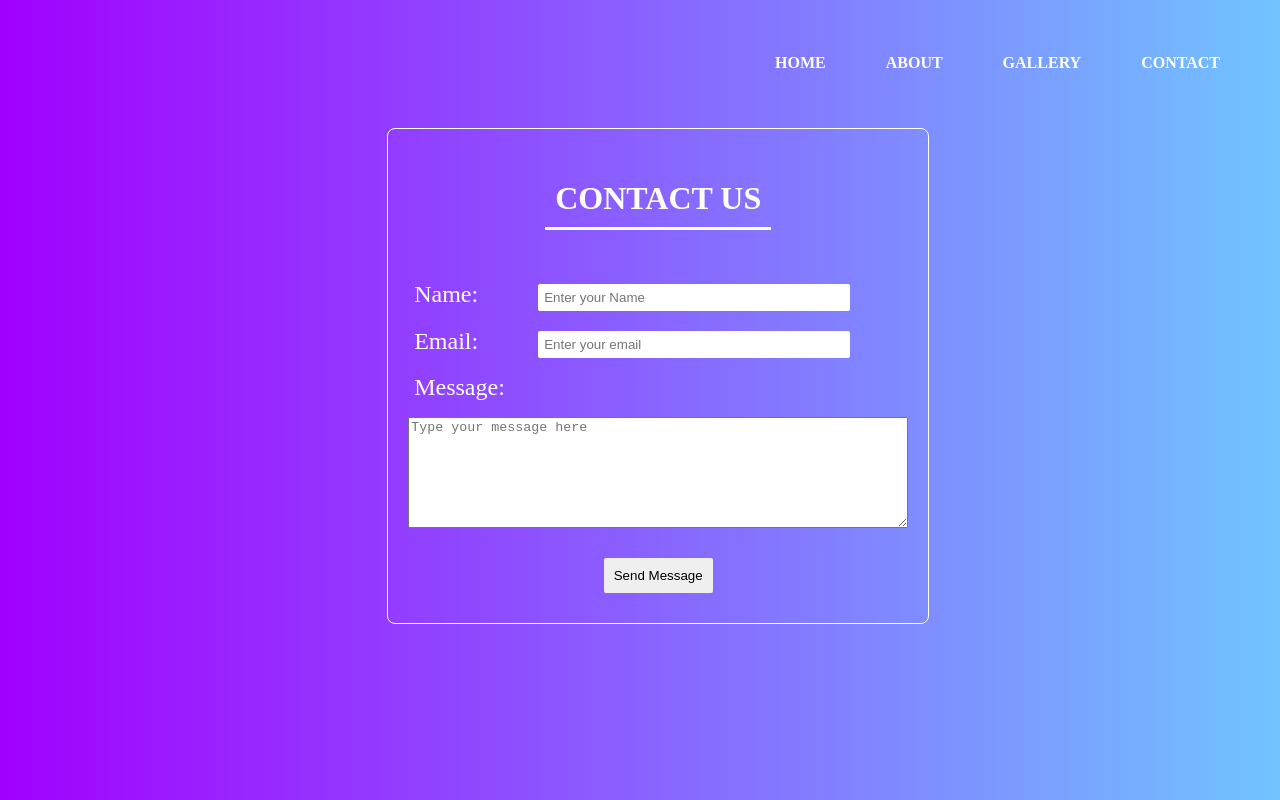
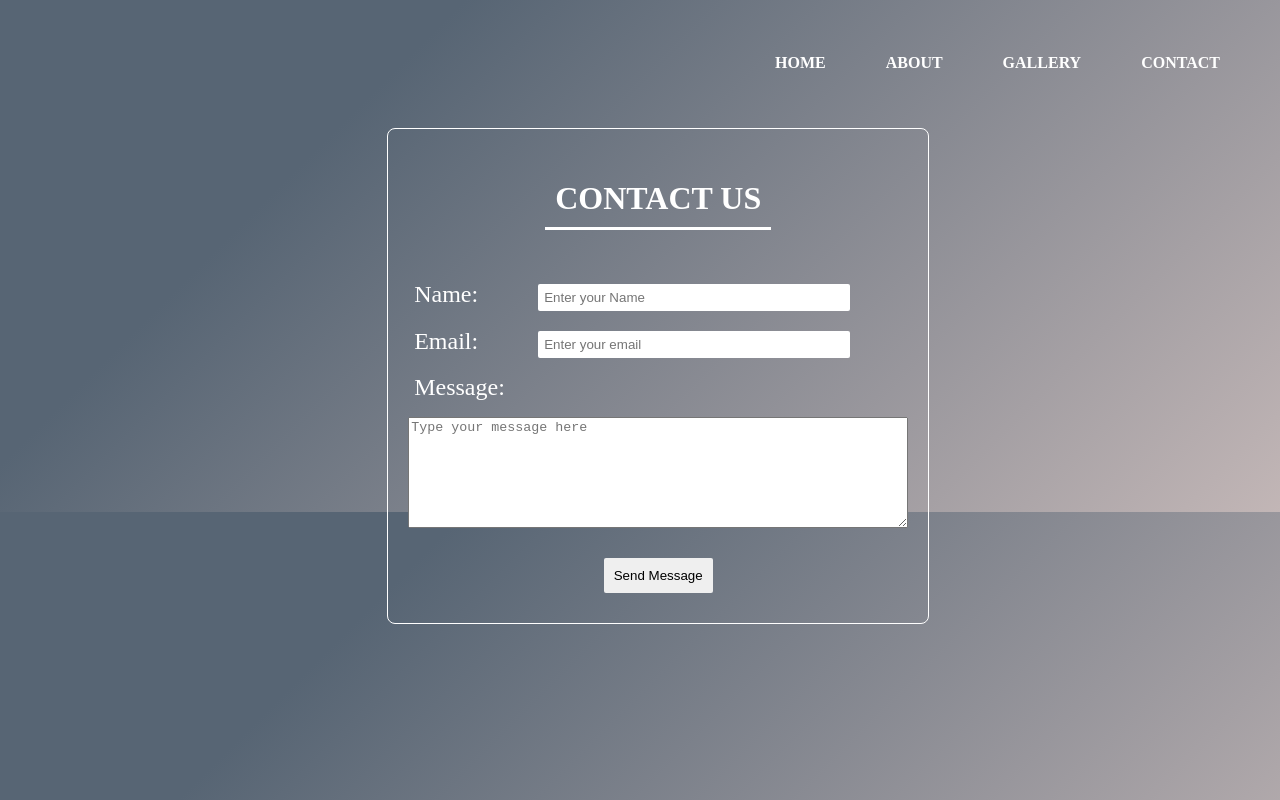
Before and after one commit to Neell4/Image-Gallery, a plain HTML site: page contact.html in a window 1280 px wide. Drawn offline with Linux system fonts and the light colour scheme.

Commit message:
Background color changed.

```diff
--- a/contact.css
+++ b/contact.css
@@ -1,7 +1,7 @@
 body{
  background-size: 100% 100%;
 background-position: 0px 0px;
-background-image: linear-gradient(90deg, #A100FFFF 0%, #71C4FFFF 100%);
+background-image: linear-gradient(315deg, #c2b6b6 0%, #576574 74%);
 }
 .nav{
     position: fixed;
--- a/gallery.css
+++ b/gallery.css
@@ -1,7 +1,7 @@
 body{
     background-size: 100% 100%;
     background-position: 0px 0px;
-    background-image: linear-gradient(90deg, #A100FFFF 0%, #71C4FFFF 100%);
+    background-image: linear-gradient(315deg, #c2b6b6 0%, #576574 74%);
 
 }
 .nav{
--- a/projectstyle.css
+++ b/projectstyle.css
@@ -1,7 +1,8 @@
 body{
     background-size: 100% 100%;
     background-position: 0px 0px;
-    background-image: linear-gradient(90deg, #A100FFFF 0%, #71C4FFFF 100%);
+    /* background-color: #c2b6b6; */
+background-image: linear-gradient(315deg, #c2b6b6 0%, #576574 74%);
 
 }
 .nav{
@@ -131,7 +132,7 @@ body{
     font-weight: 300;
     color: white;
 }
-.cv {
+.viewgallery {
     border: none;
     background-color: white;
    border-radius: 15px;
@@ -144,14 +145,14 @@ body{
 
 
 }
-.cv a{
+.viewgallery a{
     text-decoration: none;
     font-size: 16px;
     font-weight: 500;
     color: black;
 }
 
-.cv:hover, .cv a:hover{
+.viewgallery:hover, .viewgallery a:hover{
     background: black;
     color: white;
 }
```
Also changed, not shown: info.html (+1 -1 lines).
